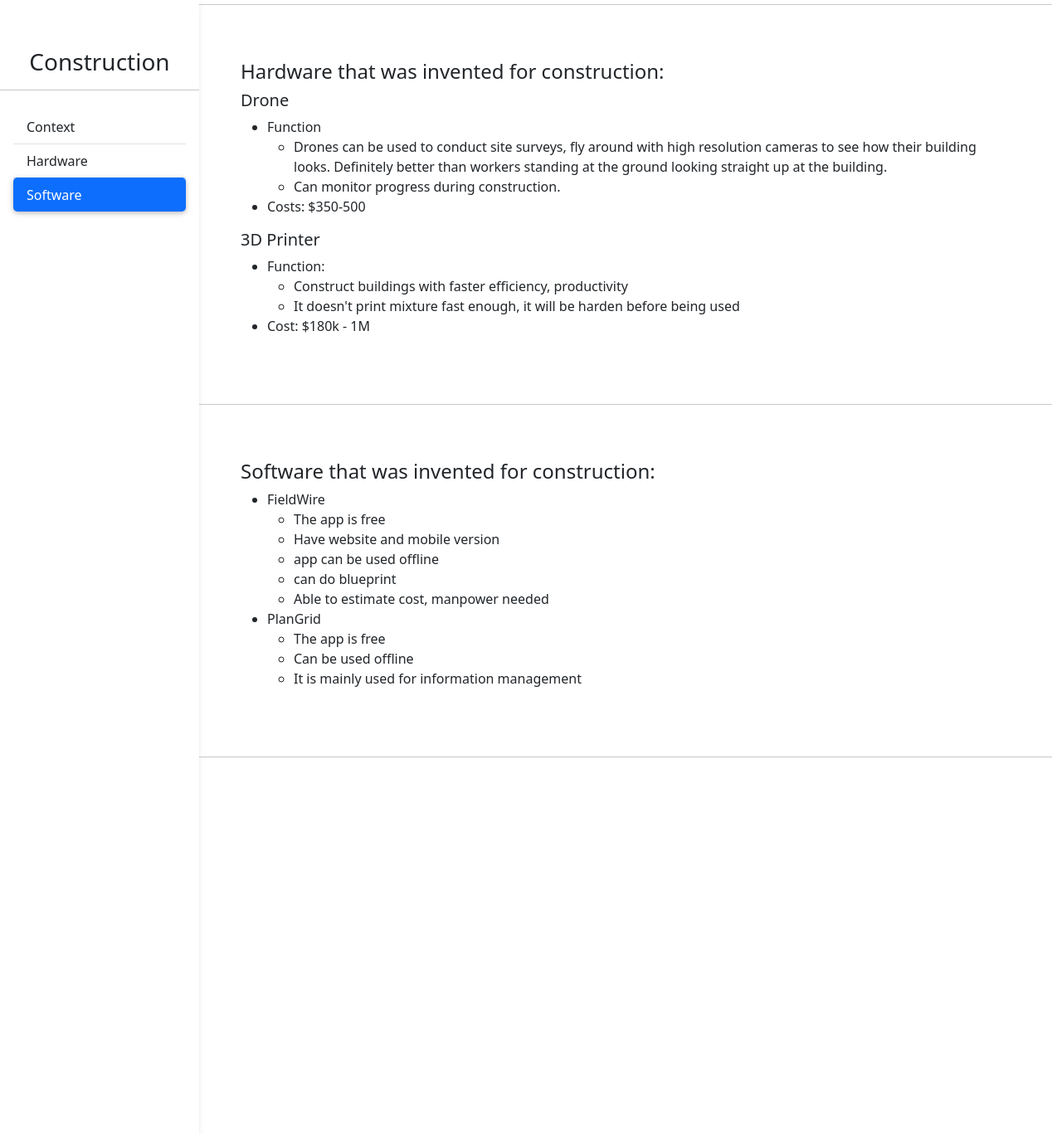
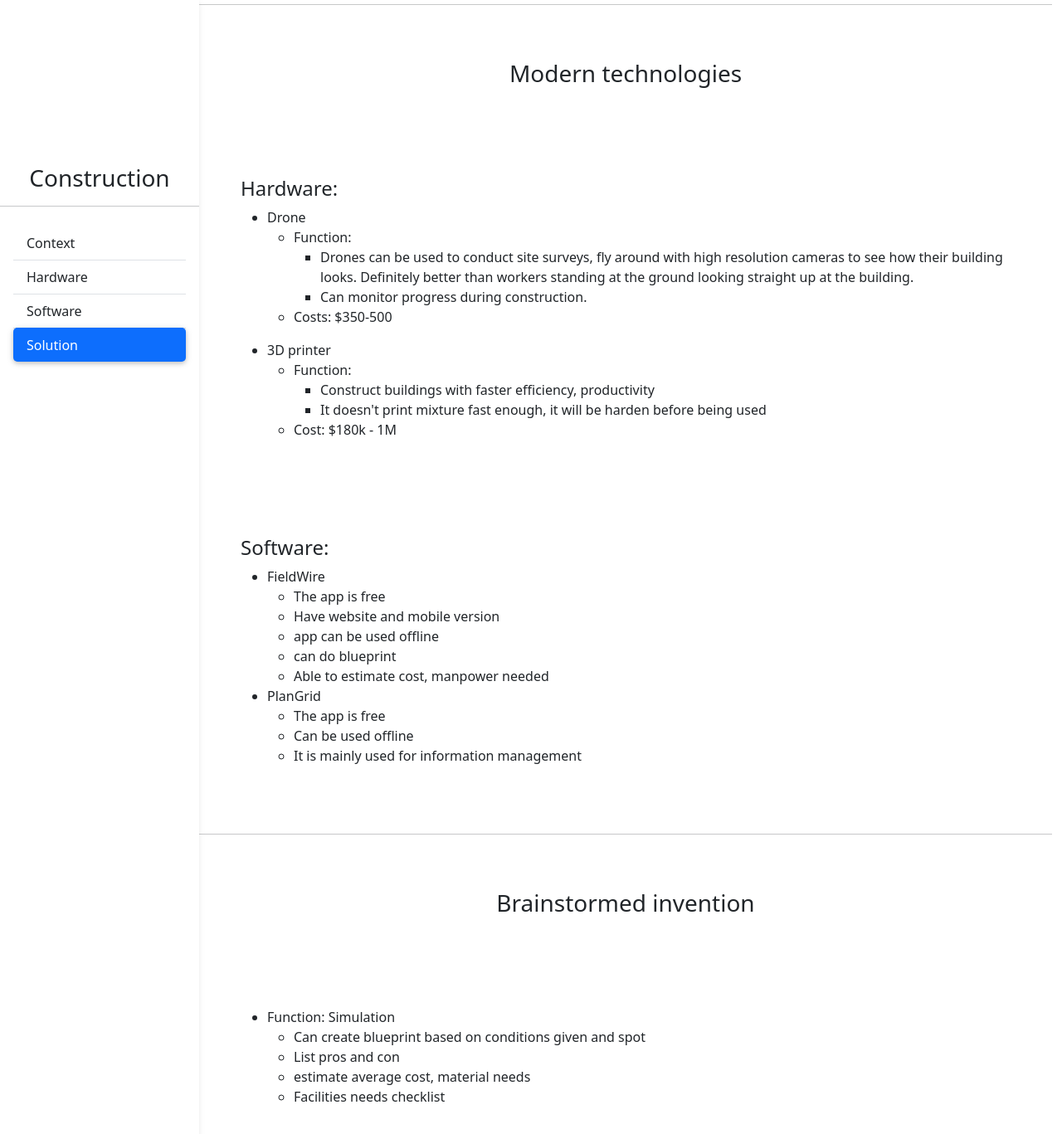
Before and after one commit to zixuany7791/sep10-freedom-project, a Jekyll site: the page built from index.md, in a window 1280 px wide and 1400 px high, scrolled down 260 px. Shown: the top 1367 px of the window at 83% size. Built offline with Jekyll 4.4.1, drawn with Linux system fonts in a browser that asks for light colours; before the commit the page ends 1289 px from its top, so only the background shows below that.

Commit message:
finish adding content

```diff
--- a/_data/sidebar.yml
+++ b/_data/sidebar.yml
@@ -4,3 +4,5 @@
   link: /#hardware
 - name: Software
   link: /#software
+- name: Solution
+  link: /#solution
--- a/_includes/hardware.html
+++ b/_includes/hardware.html
@@ -1,13 +1,18 @@
-<h5>Drone</h3>
+
 <ul>
-  <li>Function</li>
+  <li>Drone</li>
+  <ul>
+    <li>Function:</li>
       <ul>
         <li>Drones can be used to conduct site surveys, fly around with high resolution cameras to see how their building looks. Definitely better than workers standing at the ground looking straight up at the building.</li>
         <li>Can monitor progress during construction.</li>
       </ul>
     <li>Costs: $350-500</li>
   </ul>
-<h5>3D Printer</h3>
+</ul>
+
+<ul>
+  <li>3D printer</li>
   <ul>
     <li>Function:</li>
     <ul>
@@ -16,3 +21,4 @@
     </ul>
     <li>Cost: $180k - 1M</li>
   </ul>
+</ul>
--- a/_includes/solution.html
+++ b/_includes/solution.html
@@ -0,0 +1,9 @@
+<ul>
+    <li>Function: Simulation</li>
+    <ul>
+        <li>Can create blueprint based on conditions given and spot</li>
+        <li>List pros and con</li>
+        <li>estimate average cost, material needs</li>
+        <li>Facilities needs checklist</li>
+    </ul>
+</ul>
--- a/_layouts/default.html
+++ b/_layouts/default.html
@@ -19,7 +19,7 @@
         <header>
           <!-- Sidebar -->
           <nav class="collapse d-lg-block sidebar collapse bg-white">
-            <div class="position-sticky">
+            <div class="position-sticky" style="padding-top: 10vh;">
               <h3 class="text-center">Construction</h3>
               <hr>
               <div class="list-group list-group-flush mx-3 mt-4">
@@ -36,16 +36,21 @@
             {{ content }}
           </div>
           <hr>
+          <div class="container text-center" style="padding: 50px;">
+            <h3>Modern technologies</h3>
+          </div>
           <div class="container" style="padding: 50px;" id="hardware">
-            <h4>Hardware that was invented for construction:</h4>
+            <h4>Hardware:</h4>
             {% include hardware.html %}
           </div>
-          <hr>
           <div class="container" style="padding: 50px;" id="software">
-            <h4>Software that was invented for construction:</h4>
+            <h4>Software:</h4>
             {% include software.html %}
           </div>
           <hr>
+          <div class="container text-center" style="padding: 50px;">
+            <h3>Brainstormed invention</h3>
+          </div>
           <div class="container" style="padding: 50px;" id="solution">
             {% include solution.html %}
           </div>
```
Also changed, not shown: 2 other files. Lines whose indentation alone changed are shown as unchanged.
